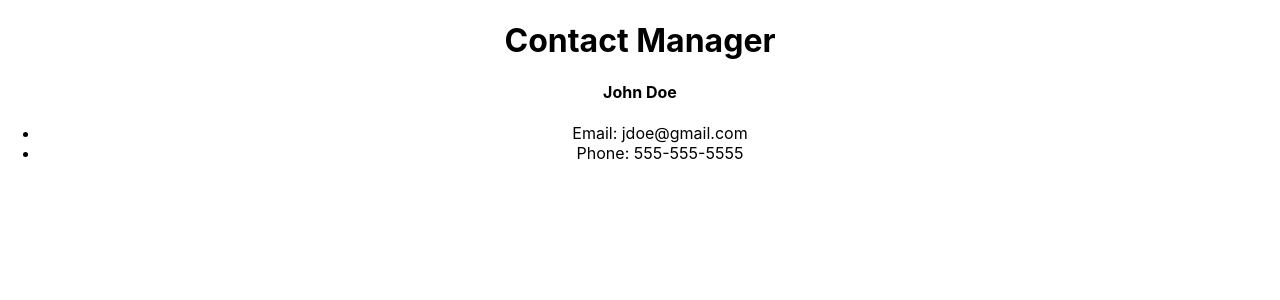
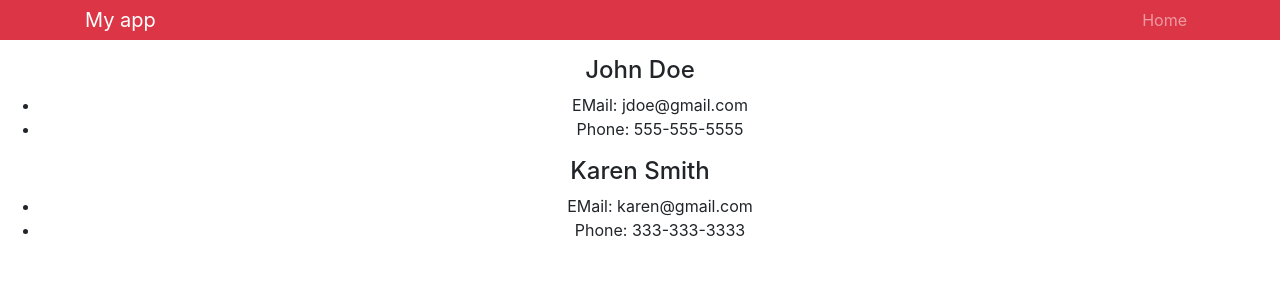
Before and after one commit to mcontoor/Contact-Manager, a React (Create React App) app: page / in a window 1280 px wide. Shown: the top 300 px of the page. Built offline with nearby package versions, Linux system fonts and the light colour scheme.

Commit message:
update components

```diff
--- a/package.json
+++ b/package.json
@@ -3,6 +3,8 @@
   "version": "0.1.0",
   "private": true,
   "dependencies": {
+    "bootstrap": "^4.3.1",
+    "prop-types": "^15.7.2",
     "react": "^16.8.6",
     "react-dom": "^16.8.6",
     "react-scripts": "3.0.1"
--- a/src/App.js
+++ b/src/App.js
@@ -1,13 +1,20 @@
 import React from "react";
 import Contact from "./components/Contact";
 import Header from "./components/Header";
+
 import "./App.css";
+import "bootstrap/dist/css/bootstrap.min.css";
 
 function App() {
   return (
     <div className="App">
       <Header />
-      <Contact />
+      <Contact name="John Doe" email="jdoe@gmail.com" phone="555-555-5555" />
+      <Contact
+        name="Karen Smith"
+        email="karen@gmail.com"
+        phone="333-333-3333"
+      />
     </div>
   );
 }
--- a/src/components/Contact.js
+++ b/src/components/Contact.js
@@ -1,17 +1,30 @@
 import React, { Component } from "react";
+import PropTypes from "prop-types";
 
 class Contact extends Component {
+  static propTypes = {
+    name: PropTypes.string.isRequired,
+    email: PropTypes.string.isRequired,
+    phone: PropTypes.string.isRequired
+  };
   render() {
+    const { name, email, phone } = this.props;
     return (
       <div>
-        <h4>John Doe</h4>
+        <h4>{name}</h4>
         <ul>
-          <li>Email: jdoe@gmail.com</li>
-          <li>Phone: 555-555-5555</li>
+          <li>EMail: {email}</li>
+          <li>Phone: {phone}</li>
         </ul>
       </div>
     );
   }
 }
 
+// Contact.propTypes = {
+//   name: PropTypes.string.isRequired,
+//   email: PropTypes.string.isRequired,
+//   phone: PropTypes.string.isRequired
+// };
+
 export default Contact;
--- a/src/components/Header.js
+++ b/src/components/Header.js
@@ -1,11 +1,39 @@
 import React from "react";
+import PropTypes from "prop-types";
 
-const Header = () => {
+const Header = props => {
+  const { branding } = props;
   return (
-    <div>
-      <h1>Contact Manager</h1>
-    </div>
+    <nav className="navbar navbar-expand-sm navbar-dark bg-danger mb-3 py-0">
+      <div className="container">
+        <a href="/" className="navbar-brand">
+          {branding}
+        </a>
+        <div>
+          <ul className="navbar-nav mr-auto">
+            <li className="nav-item">
+              <a href="/" className="nav-link">
+                Home
+              </a>
+            </li>
+          </ul>
+        </div>
+      </div>
+    </nav>
   );
 };
 
+Header.defaultProps = {
+  branding: "My app"
+};
+
+Header.propTypes = {
+  branding: PropTypes.string.isRequired
+};
+
+const headingStyle = {
+  color: "red",
+  fontSize: "50px"
+};
+
 export default Header;
```
Also changed, not shown: 1 other file (tests, documents, lock files or other folders).
